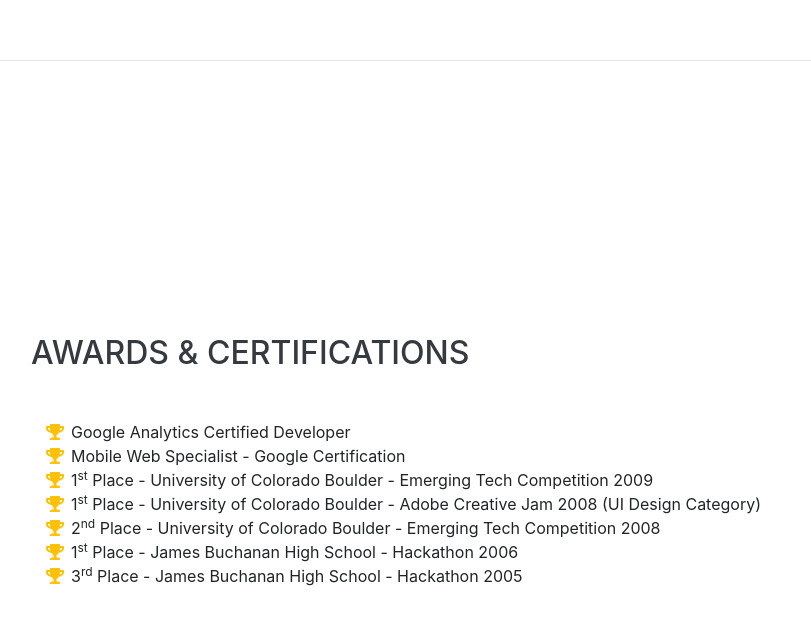
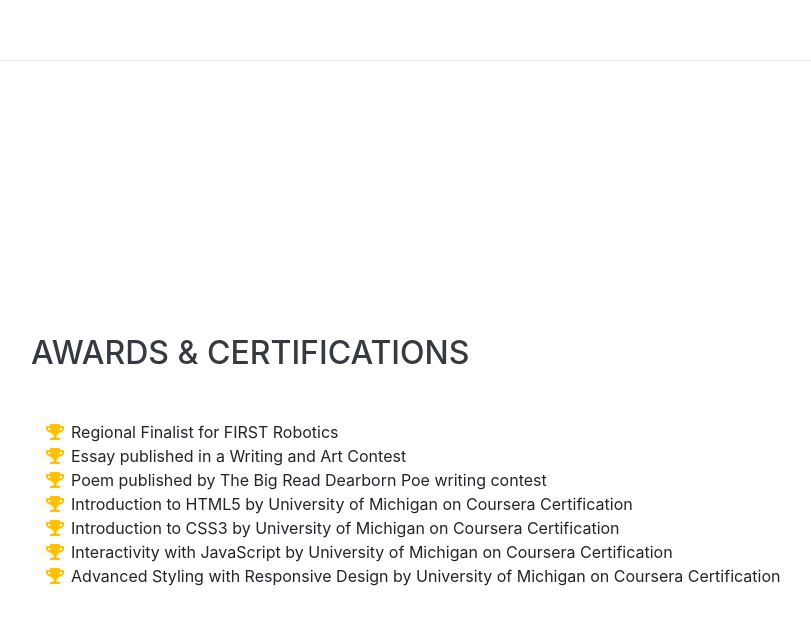
Before and after one commit to mamutahr/my_portfolio, a website with bundled scripts: page index.html in a window 1280 px wide. Shown: the part 5110-5735 px from the top of the page, without its empty margins (289-1100 px from the left). Built offline with nearby package versions, Linux system fonts and the light colour scheme; a web font is replaced by a local one.

Commit message:
Changed Awards and Certifications

```diff
--- a/index.html
+++ b/index.html
@@ -254,30 +254,25 @@
         <ul class="fa-ul mb-0">
           <li>
             <i class="fa-li fa fa-trophy text-warning"></i>
-            Google Analytics Certified Developer</li>
+            Regional Finalist for FIRST Robotics</li>
           <li>
             <i class="fa-li fa fa-trophy text-warning"></i>
-            Mobile Web Specialist - Google Certification</li>
+            Essay published in a Writing and Art Contest</li>
           <li>
             <i class="fa-li fa fa-trophy text-warning"></i>
-            1<sup>st</sup>
-            Place - University of Colorado Boulder - Emerging Tech Competition 2009</li>
+            Poem published by The Big Read Dearborn Poe writing contest</li>
           <li>
             <i class="fa-li fa fa-trophy text-warning"></i>
-            1<sup>st</sup>
-            Place - University of Colorado Boulder - Adobe Creative Jam 2008 (UI Design Category)</li>
+            Introduction to HTML5 by University of Michigan on Coursera Certification</li>
           <li>
             <i class="fa-li fa fa-trophy text-warning"></i>
-            2<sup>nd</sup>
-            Place - University of Colorado Boulder - Emerging Tech Competition 2008</li>
+            Introduction to CSS3 by University of Michigan on Coursera Certification</li>
           <li>
             <i class="fa-li fa fa-trophy text-warning"></i>
-            1<sup>st</sup>
-            Place - James Buchanan High School - Hackathon 2006</li>
+            Interactivity with JavaScript by University of Michigan on Coursera Certification</li>
           <li>
             <i class="fa-li fa fa-trophy text-warning"></i>
-            3<sup>rd</sup>
-            Place - James Buchanan High School - Hackathon 2005</li>
+            Advanced Styling with Responsive Design by University of Michigan on Coursera Certification</li>
         </ul>
       </div>
     </section>
```
